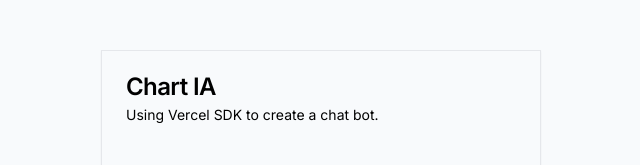
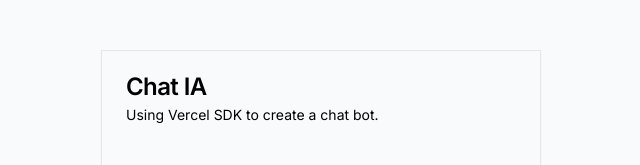
Before and after one commit to AndersonNascimentoAFSN/chat-ai, a Next.js app: page / in a window 1280 px wide. Shown: the top 165 px of the page, without its empty margins (319-959 px from the left). Built offline with nearby package versions, Linux system fonts and the light colour scheme.

Commit message:
fix: name

```diff
--- a/src/components/chat.tsx
+++ b/src/components/chat.tsx
@@ -13,7 +13,7 @@
   return (
     <Card className="w-[440px] h-[700px] grid grid-rows-[min-content_1fr_min-content]">
       <CardHeader>
-        <CardTitle>Chart IA</CardTitle>
+        <CardTitle>Chat IA</CardTitle>
         <CardDescription>Using Vercel SDK to create a chat bot.</CardDescription>
       </CardHeader>
       <CardContent className="space-y-4">
```
